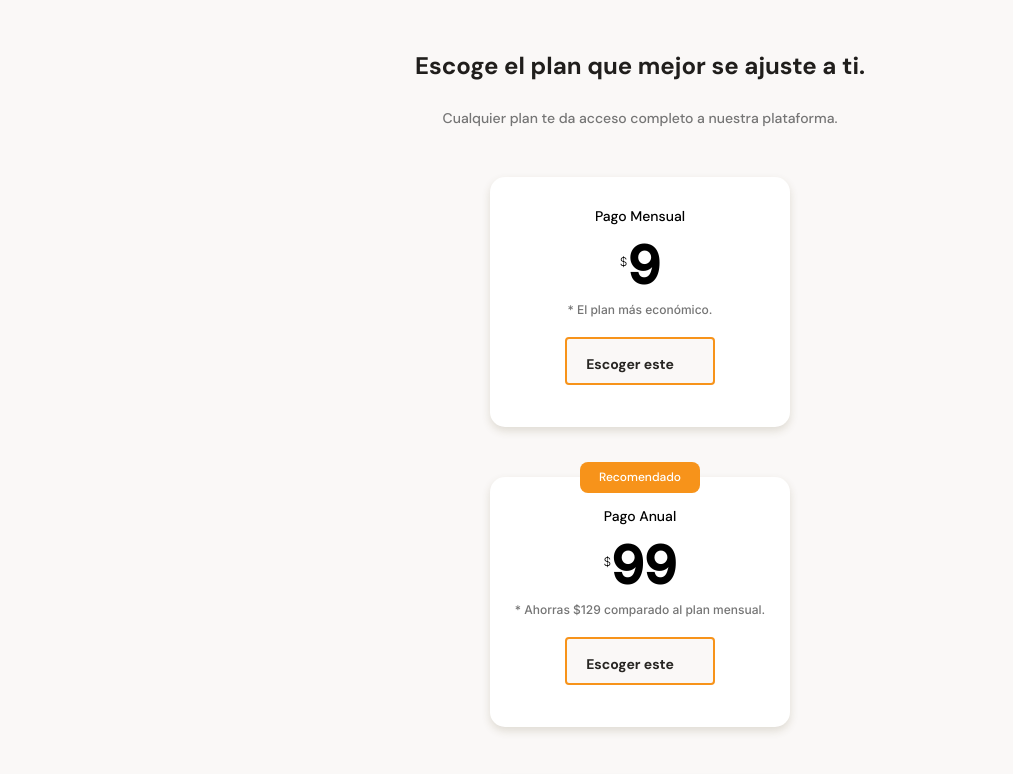
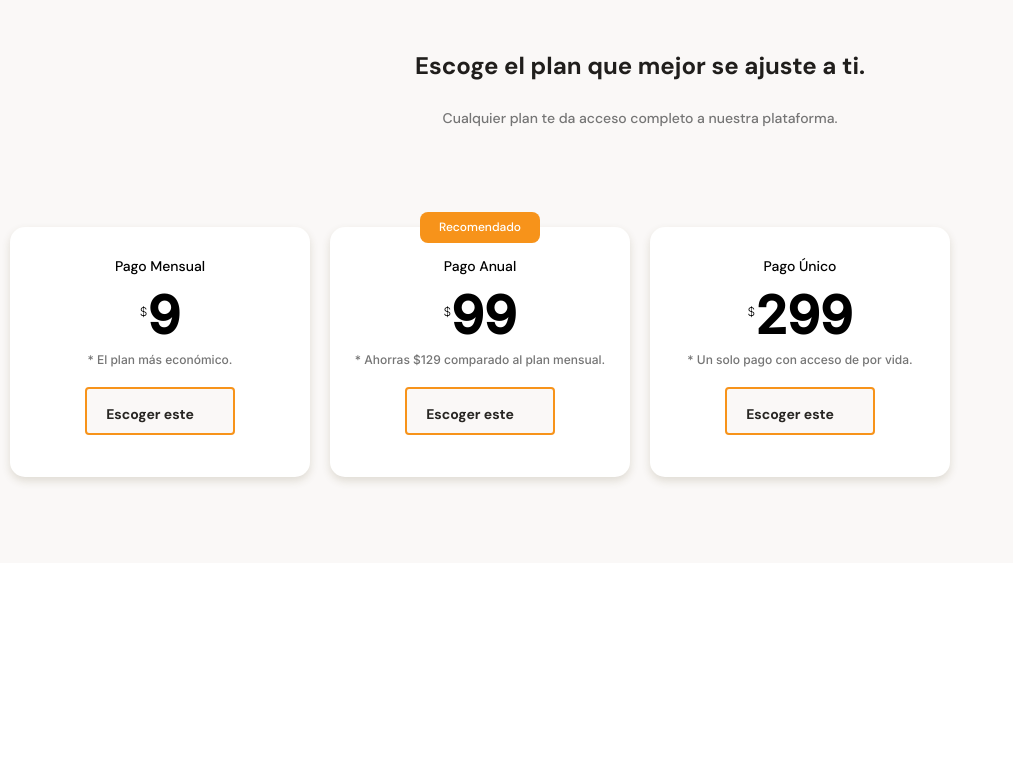
Before and after one commit to raulgaliciab/Batatabit, a website: page index.html in a window 1280 px wide. Shown: the part 2387-3161 px from the top of the page, without its empty margins (0-1013 px from the left). After the commit the page ends 2950 px from the top, so only its background shows below. Drawn offline with Linux system fonts and the light colour scheme.

Commit message:
Scroll horizontal

```diff
--- a/styles.css
+++ b/styles.css
@@ -348,13 +348,21 @@ main {
   line-height: 1.8rem;
   color: #757575;
 }
+.plans__cards {
+  display: flex;
+  height: 316px;
+  overflow-x: scroll;
+  overscroll-behavior-x: contain;
+  scroll-snap-type: x proximity;
+}
 .plans__cards--container {
   position: relative;
+  scroll-snap-align: center;
   width: 70%;
   min-width: 230px;
   max-width: 300px;
   height: 250px;
-  margin: 50px auto 0;
+  margin: 50px 10px 0;
   padding: 0 15px;
   background-color: var(--just-white);
   border-radius: 15px;
```
